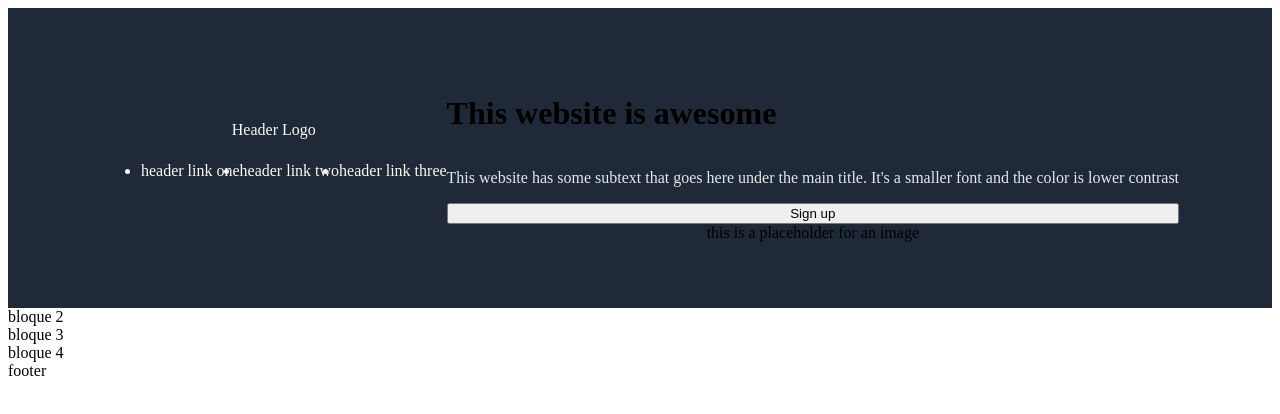
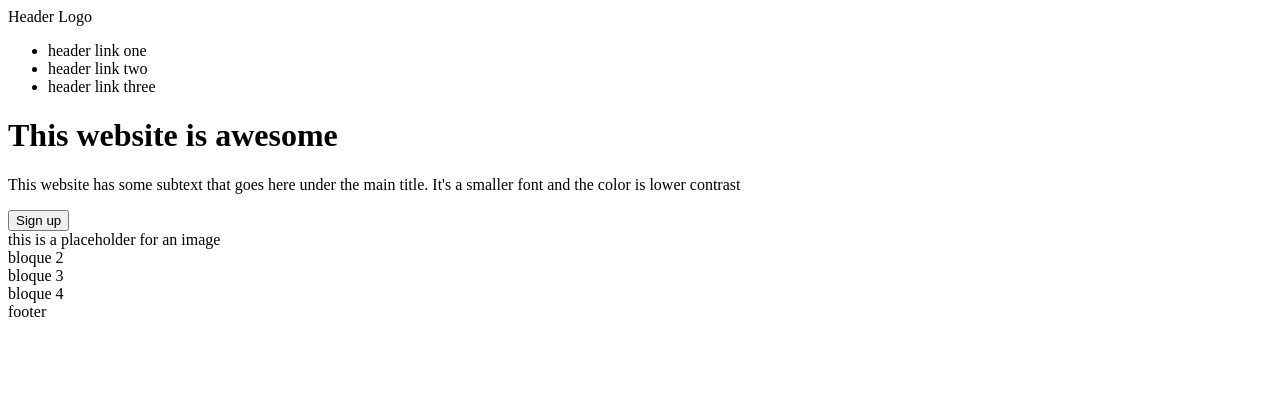
Before and after one commit to danderi/odin-landing-page, a plain HTML site: page index.html in a window 1280 px wide. Drawn offline with Linux system fonts and the light colour scheme.

Commit message:
Start all over the CSS

```diff
--- a/style.css
+++ b/style.css
@@ -1,43 +1,4 @@
-.container {
+body {
     display: flex;
     flex-direction: column;
 }
-
-.header{
-    height: 75px;
-    color: #E5E7EB;
-    background-color: #1f2937;
-    display:flex;
-    align-items: center;
-    justify-content: space-between;
-}
-
-ul {
-    display:flex;
-}
-
-.block1 {
-    height: 300px;
-    background-color: #1f2937;
-    display: flex;
-    align-items: center;
-    justify-content: center;
-    padding-left: 50px;
-    padding-right: 50px;
-}
-
-.block1 div {
-    display: flex;
-    flex-direction: column;
-}
-.header {
-    color: #F9FAF8;
-}
-
-p {
-    color: #E5E7EB;
-}
-
-.placeholder {
-    text-align: center;
-}
```
